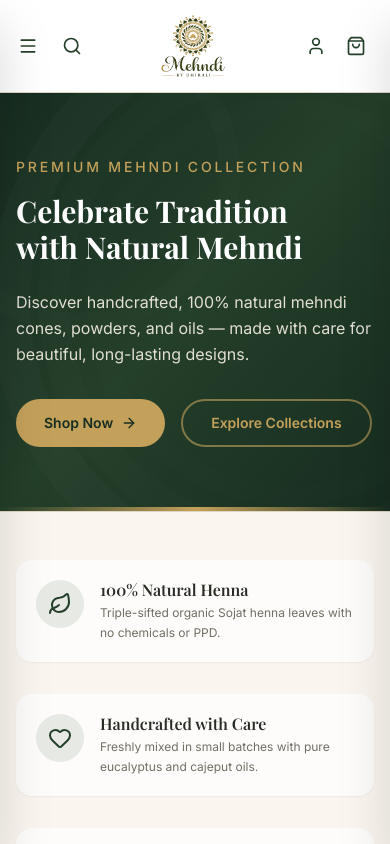
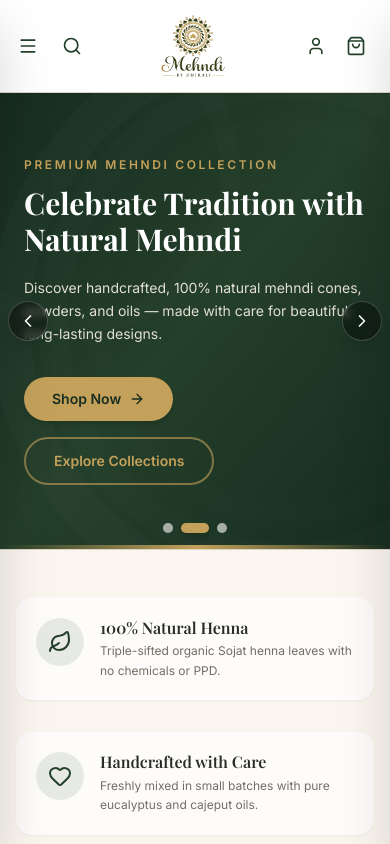
Before and after one commit to utsav210/mehndi-by-dhirali, a React (Vite) app in the folder frontend/: page / in a window 390 px wide. Shown: the top 844 px of the page. Built offline with nearby package versions, Linux system fonts and the light colour scheme; no server answers; a web font is replaced by a local one.

Commit message:
Add responsive hero banner carousel featuring 100% natural henna illustrated artwork with auto-play, touch swipe, and navigation controls

```diff
--- a/frontend/src/components/home/HeroBanner.tsx
+++ b/frontend/src/components/home/HeroBanner.tsx
@@ -1,14 +1,167 @@
+import { useState, useEffect, useRef, useCallback } from 'react'
 import { Link } from 'react-router-dom'
-import { ArrowRight } from 'lucide-react'
+import { ArrowRight, ChevronLeft, ChevronRight } from 'lucide-react'
 import { cn } from '@/lib/utils'
 
+interface CarouselSlide {
+  id: string
+  type: 'image' | 'content'
+  imageSrc?: string
+  altText?: string
+  linkUrl: string
+  tagline?: string
+  title?: string
+  description?: string
+  primaryCtaText?: string
+  primaryCtaLink?: string
+  secondaryCtaText?: string
+  secondaryCtaLink?: string
+}
+
+const SLIDES: CarouselSlide[] = [
+  {
+    id: 'slide-natural-benefits',
+    type: 'image',
+    imageSrc: '/images/hero-banner-natural.png',
+    altText:
+      '100% Natural Henna, Handcrafted with Care, Express All-India Delivery, Safe & Skin Friendly — Mehndi By Dhirali',
+    linkUrl: '/products',
+  },
+  {
+    id: 'slide-celebrate-tradition',
+    type: 'content',
+    tagline: 'Premium Mehndi Collection',
+    title: 'Celebrate Tradition with Natural Mehndi',
+    description:
+      'Discover handcrafted, 100% natural mehndi cones, powders, and oils — made with care for beautiful, long-lasting designs.',
+    primaryCtaText: 'Shop Now',
+    primaryCtaLink: '/products',
+    secondaryCtaText: 'Explore Collections',
+    secondaryCtaLink: '/products',
+    linkUrl: '/products',
+  },
+  {
+    id: 'slide-bridal-kits',
+    type: 'content',
+    tagline: 'Artisanal Rajasthani Sojat Henna',
+    title: 'Fresh Cones & Bridal Master Kits',
+    description:
+      'Triple-cloth sifted micro-fine organic henna powder, pure eucalyptus oils & complete artist kits with FREE doorstep shipping.',
+    primaryCtaText: 'Explore Kits',
+    primaryCtaLink: '/products?search=kit',
+    secondaryCtaText: 'View Cones',
+    secondaryCtaLink: '/products?search=cone',
+    linkUrl: '/products',
+  },
+]
+
+const AUTO_PLAY_INTERVAL_MS = 5500
+
 export default function HeroBanner({ className }: { className?: string }) {
+  const [currentIndex, setCurrentIndex] = useState(0)
+  const [isPaused, setIsPaused] = useState(false)
+
+  const touchStartX = useRef<number | null>(null)
+  const touchEndX = useRef<number | null>(null)
+
+  const goToNext = useCallback(() => {
+    setCurrentIndex((prev) => (prev + 1) % SLIDES.length)
+  }, [])
+
+  const goToPrev = useCallback(() => {
+    setCurrentIndex((prev) => (prev - 1 + SLIDES.length) % SLIDES.length)
+  }, [])
+
+  const goToSlide = (index: number) => {
+    setCurrentIndex(index)
+  }
+
+  // Auto-play interval
+  useEffect(() => {
+    if (isPaused) return
+    const interval = setInterval(goToNext, AUTO_PLAY_INTERVAL_MS)
+    return () => clearInterval(interval)
+  }, [isPaused, goToNext])
+
+  // Touch Swipe Handlers for mobile gestures
+  const handleTouchStart = (e: React.TouchEvent) => {
+    touchStartX.current = e.targetTouches[0].clientX
+    touchEndX.current = null
+  }
+
+  const handleTouchMove = (e: React.TouchEvent) => {
+    touchEndX.current = e.targetTouches[0].clientX
+  }
+
+  const handleTouchEnd = () => {
+    if (touchStartX.current === null || touchEndX.current === null) return
+    const diff = touchStartX.current - touchEndX.current
+    if (diff > 45) {
+      goToNext()
+    } else if (diff < -45) {
+      goToPrev()
+    }
+  }
+
   return (
     <section
       className={cn(
-        'relative isolate overflow-hidden bg-bottle-green',
+        'relative isolate overflow-hidden bg-bottle-green select-none',
         className
       )}
+      role="region"
+      aria-roledescription="carousel"
+      aria-label="Featured Promotions and Collections"
+      onMouseEnter={() => setIsPaused(true)}
+      onMouseLeave={() => setIsPaused(false)}
+      onTouchStart={handleTouchStart}
+      onTouchMove={handleTouchMove}
+      onTouchEnd={handleTouchEnd}
+    >
+      {/* Carousel Track */}
+      <div
+        className="flex w-full transition-transform duration-700 ease-out"
+        style={{ transform: `translateX(-${currentIndex * 100}%)` }}
+      >
+        {SLIDES.map((slide, index) => {
+          const isActive = currentIndex === index
+
+          if (slide.type === 'image') {
+            return (
+              <div
+                key={slide.id}
+                className="w-full shrink-0 flex items-center justify-center bg-bottle-green"
+                role="group"
+                aria-roledescription="slide"
+                aria-label={`Slide ${index + 1} of ${SLIDES.length}`}
+                aria-hidden={!isActive}
+              >
+                <Link
+                  to={slide.linkUrl}
+                  className="group relative block w-full h-[240px] sm:h-[340px] md:h-[420px] lg:h-[480px] xl:h-[520px] overflow-hidden cursor-pointer"
+                  tabIndex={isActive ? 0 : -1}
+                  aria-label={slide.altText}
+                >
+                  <img
+                    src={slide.imageSrc}
+                    alt={slide.altText}
+                    className="h-full w-full object-cover sm:object-contain object-center transition-transform duration-700 group-hover:scale-[1.01]"
+                    loading={index === 0 ? 'eager' : 'lazy'}
+                  />
+                  <div className="absolute inset-0 bg-black/0 transition-colors group-hover:bg-black/5 pointer-events-none" />
+                </Link>
+              </div>
+            )
+          }
+
+          return (
+            <div
+              key={slide.id}
+              className="relative isolate w-full shrink-0 flex items-center min-h-[360px] sm:min-h-[440px] md:min-h-[500px] overflow-hidden bg-bottle-green px-4 py-16 sm:px-6 md:py-24 lg:px-8"
+              role="group"
+              aria-roledescription="slide"
+              aria-label={`Slide ${index + 1} of ${SLIDES.length}`}
+              aria-hidden={!isActive}
             >
               {/* Gradient background with subtle pattern */}
               <div
@@ -16,63 +169,99 @@ export default function HeroBanner({ className }: { className?: string }) {
                 aria-hidden="true"
               />
 
-      {/* Decorative mandala-inspired pattern (CSS geometric shapes) */}
+              {/* Decorative mandala-inspired pattern */}
               <div className="absolute inset-0 -z-10 opacity-[0.06]" aria-hidden="true">
-        {/* Concentric circles */}
                 <div className="absolute top-1/2 right-0 -translate-y-1/2 translate-x-1/3">
                   <div className="h-[600px] w-[600px] rounded-full border-[40px] border-white/30" />
                   <div className="absolute inset-12 rounded-full border-[30px] border-white/20" />
                   <div className="absolute inset-24 rounded-full border-[20px] border-white/10" />
                 </div>
-        {/* Small top-left accent */}
                 <div className="absolute -top-20 -left-20 h-80 w-80 rounded-full border-[20px] border-white/20" />
               </div>
 
-      {/* Ornamental gold border */}
-      <div
-        className="absolute bottom-0 left-0 right-0 h-1 bg-gradient-to-r from-transparent via-antique-gold to-transparent"
-        aria-hidden="true"
-      />
-
-      {/* Content */}
-      <div className="mx-auto flex min-h-[350px] max-w-7xl items-center px-4 py-16 sm:px-6 md:min-h-[500px] md:py-24 lg:px-8">
-        <div className="max-w-2xl">
-          {/* Tagline */}
-          <p className="mb-4 text-sm font-medium uppercase tracking-[0.2em] text-antique-gold">
-            Premium Mehndi Collection
+              {/* Slide Content */}
+              <div className="mx-auto flex max-w-7xl w-full items-center">
+                <div className="max-w-2xl pl-2 sm:pl-6 md:pl-10">
+                  <p className="mb-3 text-xs sm:text-sm font-semibold uppercase tracking-[0.22em] text-antique-gold">
+                    {slide.tagline}
                   </p>
-
-          {/* Main heading */}
-          <h1 className="font-serif text-3xl font-bold leading-tight text-white sm:text-4xl md:text-5xl lg:text-6xl">
-            Celebrate Tradition{' '}
-            <span className="block">with Natural Mehndi</span>
-          </h1>
-
-          {/* Description */}
-          <p className="mt-6 max-w-lg text-base leading-relaxed text-warm-ivory/90 sm:text-lg">
-            Discover handcrafted, 100% natural mehndi cones, powders, and oils
-            — made with care for beautiful, long-lasting designs.
+                  <h2 className="font-serif text-3xl font-bold leading-tight text-white sm:text-4xl md:text-5xl lg:text-6xl">
+                    {slide.title}
+                  </h2>
+                  <p className="mt-5 max-w-lg text-sm sm:text-base leading-relaxed text-warm-ivory/90 sm:text-lg">
+                    {slide.description}
                   </p>
-
-          {/* CTAs */}
                   <div className="mt-8 flex flex-wrap gap-4">
+                    {slide.primaryCtaText && slide.primaryCtaLink && (
                       <Link
-              to="/products"
-              className="inline-flex items-center gap-2 rounded-full bg-antique-gold px-7 py-3 text-sm font-semibold text-forest-green transition-colors hover:bg-antique-gold/90 focus-visible:ring-2 focus-visible:ring-antique-gold focus-visible:ring-offset-2 focus-visible:ring-offset-bottle-green"
+                        to={slide.primaryCtaLink}
+                        className="inline-flex items-center gap-2 rounded-full bg-antique-gold px-7 py-3 text-sm font-semibold text-forest-green transition-all hover:bg-antique-gold/90 hover:scale-105 shadow-md"
+                        tabIndex={isActive ? 0 : -1}
                       >
-              Shop Now
+                        {slide.primaryCtaText}
                         <ArrowRight className="h-4 w-4" aria-hidden="true" />
                       </Link>
-
+                    )}
+                    {slide.secondaryCtaText && slide.secondaryCtaLink && (
                       <Link
-              to="/categories"
-              className="inline-flex items-center gap-2 rounded-full border-2 border-antique-gold/60 px-7 py-3 text-sm font-semibold text-antique-gold transition-colors hover:border-antique-gold hover:bg-antique-gold/10 focus-visible:ring-2 focus-visible:ring-antique-gold focus-visible:ring-offset-2 focus-visible:ring-offset-bottle-green"
+                        to={slide.secondaryCtaLink}
+                        className="inline-flex items-center gap-2 rounded-full border-2 border-antique-gold/60 px-7 py-3 text-sm font-semibold text-antique-gold transition-all hover:border-antique-gold hover:bg-antique-gold/15 hover:scale-105"
+                        tabIndex={isActive ? 0 : -1}
                       >
-              Explore Collections
+                        {slide.secondaryCtaText}
                       </Link>
+                    )}
                   </div>
                 </div>
               </div>
+            </div>
+          )
+        })}
+      </div>
+
+      {/* Navigation Arrows */}
+      <button
+        type="button"
+        onClick={goToPrev}
+        className="absolute left-2 sm:left-4 top-1/2 -translate-y-1/2 z-20 flex h-10 w-10 sm:h-12 sm:w-12 items-center justify-center rounded-full bg-black/40 hover:bg-black/65 text-white backdrop-blur-xs border border-white/20 transition-all hover:scale-110 shadow-lg cursor-pointer focus:outline-hidden focus:ring-2 focus:ring-antique-gold"
+        aria-label="Previous slide"
+      >
+        <ChevronLeft className="h-5 w-5 sm:h-6 sm:w-6" />
+      </button>
+
+      <button
+        type="button"
+        onClick={goToNext}
+        className="absolute right-2 sm:right-4 top-1/2 -translate-y-1/2 z-20 flex h-10 w-10 sm:h-12 sm:w-12 items-center justify-center rounded-full bg-black/40 hover:bg-black/65 text-white backdrop-blur-xs border border-white/20 transition-all hover:scale-110 shadow-lg cursor-pointer focus:outline-hidden focus:ring-2 focus:ring-antique-gold"
+        aria-label="Next slide"
+      >
+        <ChevronRight className="h-5 w-5 sm:h-6 sm:w-6" />
+      </button>
+
+      {/* Slide Indicators / Pagination Dots */}
+      <div className="absolute bottom-4 sm:bottom-6 left-1/2 -translate-x-1/2 z-20 flex items-center gap-2">
+        {SLIDES.map((_, index) => (
+          <button
+            key={index}
+            type="button"
+            onClick={() => goToSlide(index)}
+            className={cn(
+              'transition-all duration-300 rounded-full cursor-pointer focus:outline-hidden focus:ring-2 focus:ring-antique-gold',
+              currentIndex === index
+                ? 'w-7 sm:w-8 h-2.5 bg-antique-gold shadow-md'
+                : 'w-2.5 h-2.5 bg-white/60 hover:bg-white/90'
+            )}
+            aria-label={`Go to slide ${index + 1}`}
+            aria-current={currentIndex === index ? 'true' : undefined}
+          />
+        ))}
+      </div>
+
+      {/* Bottom Ornamental Gold Border */}
+      <div
+        className="absolute bottom-0 left-0 right-0 h-1 bg-gradient-to-r from-transparent via-antique-gold to-transparent z-10 pointer-events-none"
+        aria-hidden="true"
+      />
     </section>
   )
 }
```
Also changed, not shown: frontend/public/images/hero-banner-natural.png (added). Lines whose indentation alone changed are shown as unchanged.
